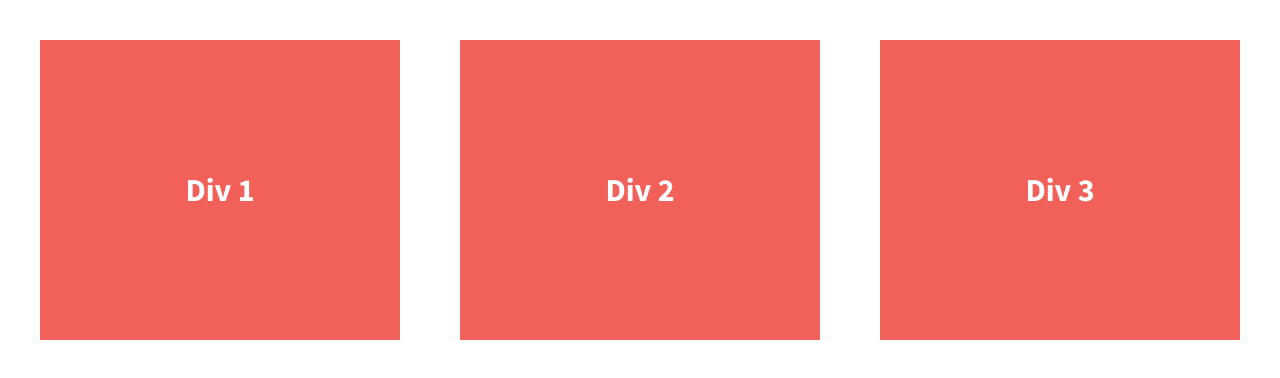
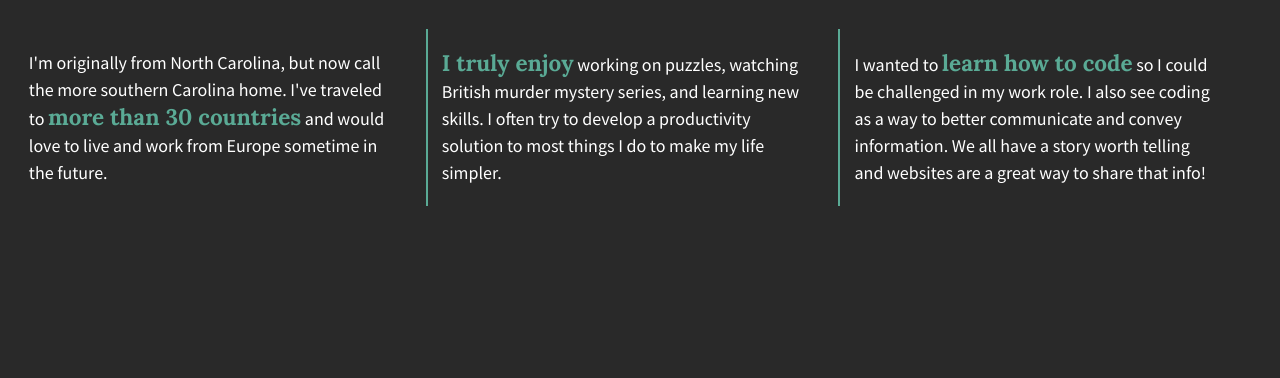
Before and after one commit to cetully12/divs-flexbox-starter, a plain HTML site: page index.html in a window 1280 px wide. Drawn offline with nearby package versions, Linux system fonts and the light colour scheme.

Commit message:
Adjusted flexboxes

```diff
--- a/css/main.css
+++ b/css/main.css
@@ -97,35 +97,52 @@ textarea {
 
 
 html {
-  background-color: #fff;
+  background-color: #292929;
   height: 100%;
 }
 
 body {
   font-family: 'Source Sans Pro', sans-serif;
+  font-weight: 300;
   padding: 2em;
-  font-size: 1.25em;
+  font-size: .9em;
   height: 100%;
+  font-weight: 500;
 }
 
 .wrapper {
   /*add display:flex and set justify-content to space-between*/
-  font-weight: 700;
   display: flex;
   justify-content: space-between;
+  align-items: center;
+}
+
+.wrapper span {
+    font-family: 'Lora', sans-serif;
+    font-size: 1.25em;
+    color: #5AAA95
 }
 
 .div-1, .div-2, .div-3 {
   /*give the divs a width of 30%, add display:flex, set justify-content and align-items to center*/
   color: #fff;
   line-height: 1.5em;
-  font-size: 1.6em;
-  background-color: #f16059;
-  height: 300px;
+  font-size: 1.25em;
+  height: auto;
   width: 30%;
   display: flex;
   justify-content: center;
   align-items: center;
+  padding: 0px 30px 0px 0px;
+}
+
+p {
+    margin: 20px 0px;
+}
+
+.div-1, .div-2 {
+    border-right: 2px solid #5AAA95;
+    padding-right: 30px;
 }
 
 
--- a/index.html
+++ b/index.html
@@ -3,7 +3,7 @@
     <head>
         <meta charset="utf-8">
         <meta http-equiv="x-ua-compatible" content="ie=edge">
-        <title>Make me into a grid!</title>
+        <title>A bit about me</title>
         <meta name="description" content="">
         <meta name="viewport" content="width=device-width, initial-scale=1">
 
@@ -23,13 +23,29 @@
 
         <section class="wrapper">
             <div class="div-1">
-                Div 1
+                <p>
+                I'm originally from North Carolina, but now call the more
+                southern Carolina home.  I've traveled to
+                <span>more than 30 countries</span>
+                and would love to live and work from Europe sometime in
+                the future.
+                </p>
             </div>
             <div class="div-2">
-                Div 2
+                <p>
+                <span>I truly enjoy</span>
+                working on puzzles, watching British murder mystery series,
+                and learning new skills.  I often try to develop a productivity
+                solution to most things I do to make my life simpler.
+                </p>
             </div>
             <div class="div-3">
-                Div 3
+                <p>
+                I wanted to <span>learn how to code</span>
+                so I could be challenged in my work role. I also see coding
+                as a way to better communicate and convey information. We all have
+                a story worth telling and websites are a great way to share that info!
+                </p>
             </div>
         </section>
 
```
